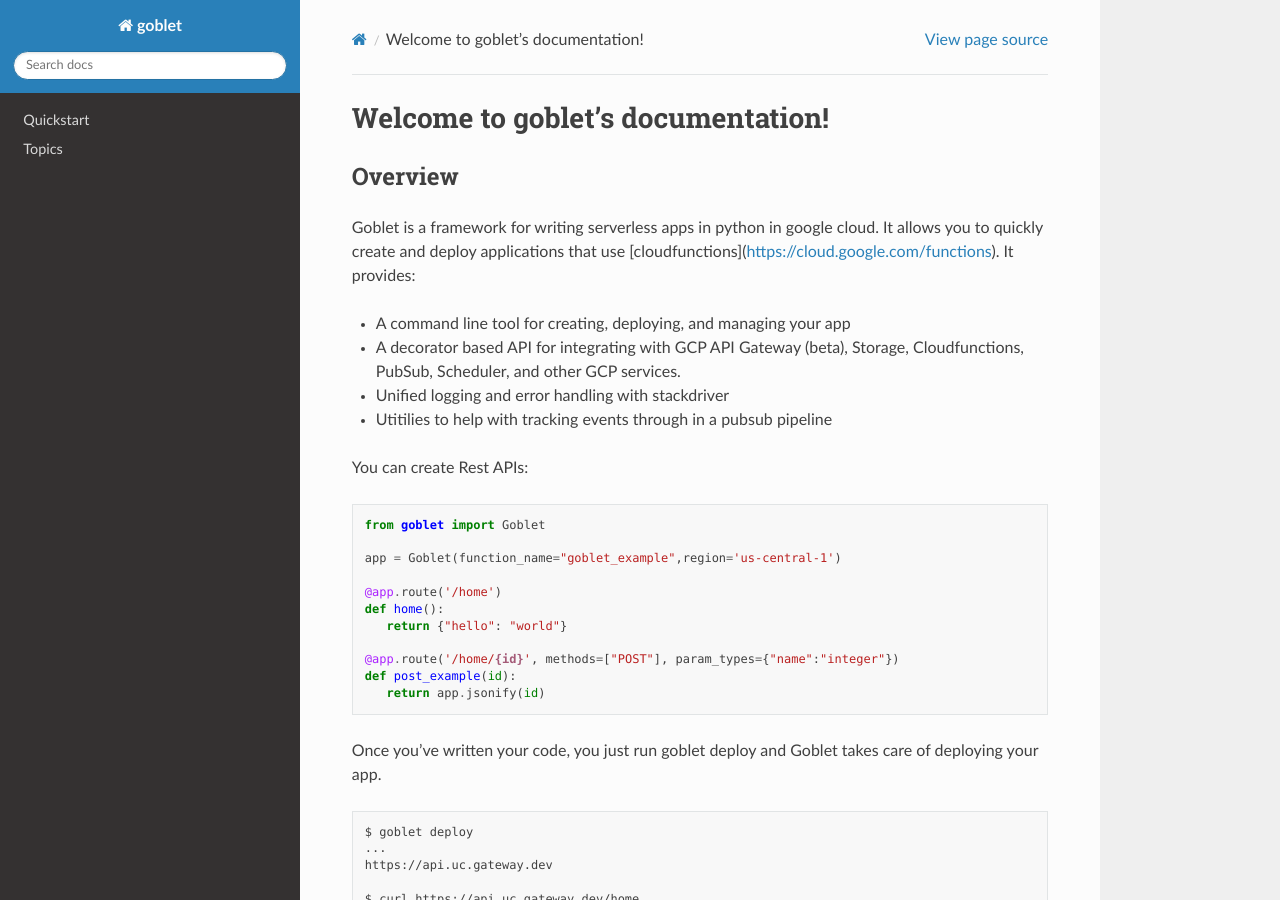
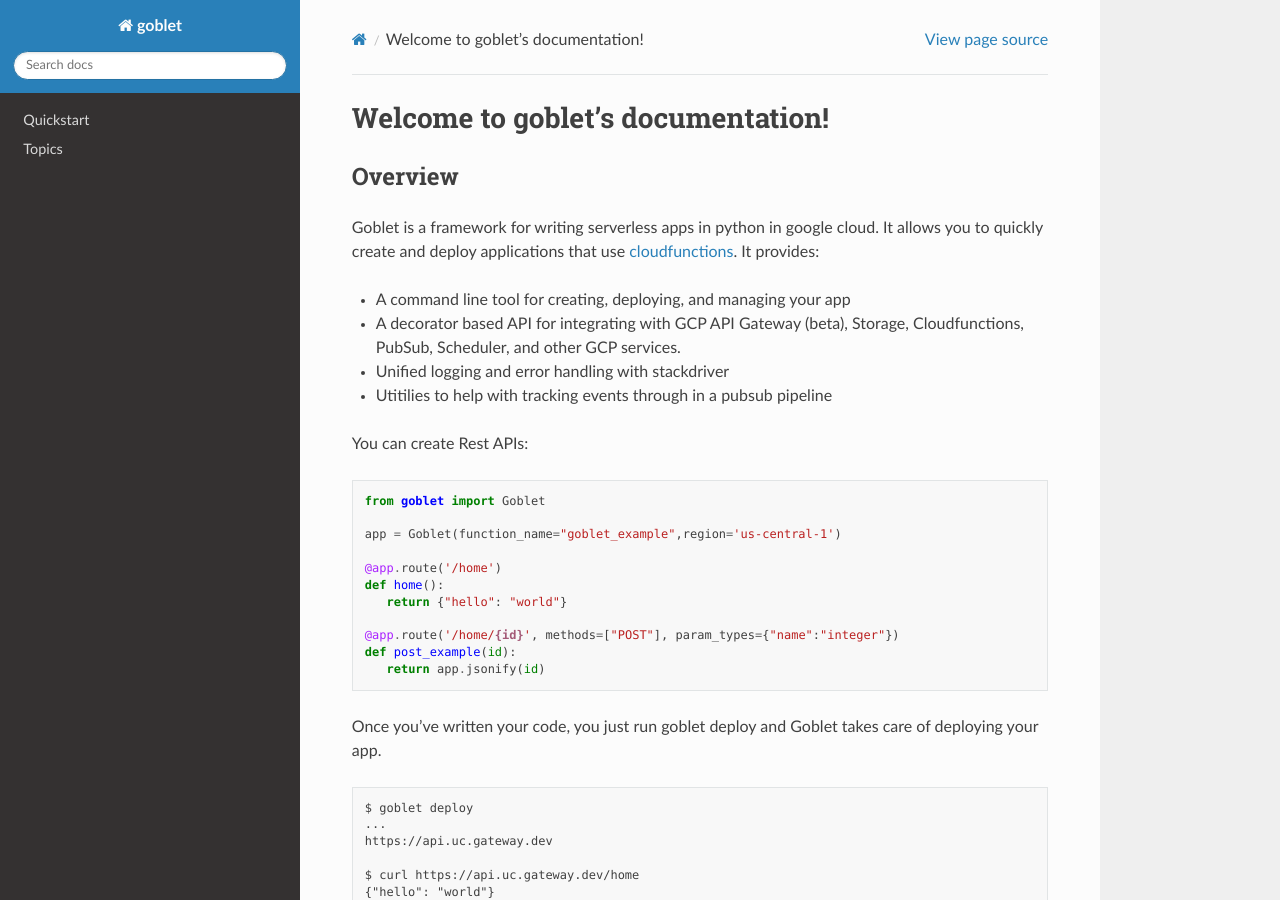
Before and after one commit to goblet/goblet, a Sphinx documentation site: the page built from docs/source/index.rst, in a window 1280 px wide and 900 px high. Built offline with Sphinx 7.4.7 and the Read the Docs theme 2.0.0, drawn with Linux system fonts in a browser that asks for light colours; some of the changed lines change nothing that is shown.

Commit message:
doc typo

```diff
--- a/docs/source/index.rst
+++ b/docs/source/index.rst
@@ -9,7 +9,7 @@
 Overview
 ----------
 
-Goblet is a framework for writing serverless apps in python in google cloud. It allows you to quickly create and deploy applications that use [cloudfunctions](https://cloud.google.com/functions). It provides:
+Goblet is a framework for writing serverless apps in python in google cloud. It allows you to quickly create and deploy applications that use `cloudfunctions`_. It provides:
 
 * A command line tool for creating, deploying, and managing your app
 * A decorator based API for integrating with GCP API Gateway (beta), Storage, Cloudfunctions, PubSub, Scheduler, and other GCP services.
@@ -63,6 +63,8 @@
 
     Goblet requires python version 3.7 or higher.
 
+.. _CLOUDFUNCTIONS: https://cloud.google.com/functions/docs/reference/rest/v1/projects.locations.functions#CloudFunction
+
 
 Quickstart
 -----------
```
